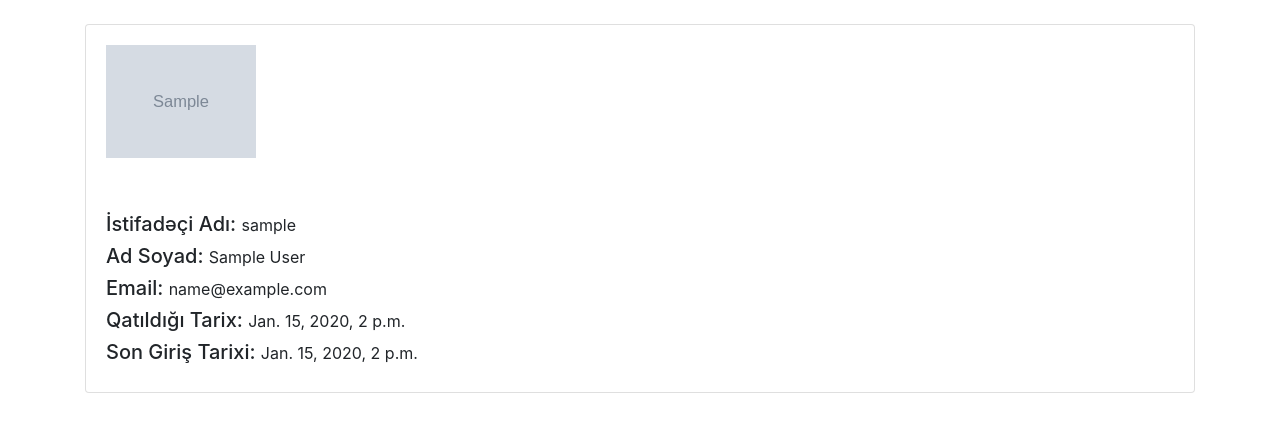
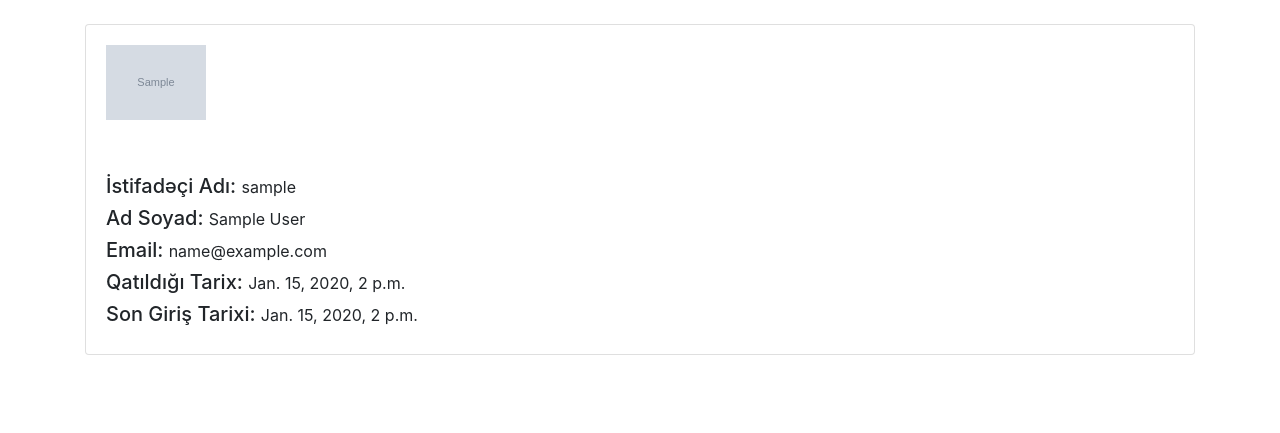
Before and after one commit to Ayxan-z/serbestisler.online, a Django app: a page that uses account/templates/pages/profile.html in a window 1280 px wide. Shown: the part 56-489 px from the top of the page. Run offline with Django 3.2, Linux system fonts and the light colour scheme; tables that the repository leaves empty hold one stand-in row (values such as "Sample post"); grey boxes marked "Sample" are stand-in pictures; some libraries are stand-ins or nearby versions.

Commit message:
profile photo 150 px --> 25%

```diff
--- a/account/templates/pages/profile.html
+++ b/account/templates/pages/profile.html
@@ -10,7 +10,7 @@
     <div class="card-body">
         <div class="card-text mb-5" style="display: inline-block;">
             {% if profile.avatar %}
-                <img src="{{profile.avatar.url}}" style="width: 150px; height: auto; float: left;">
+                <img src="{{profile.avatar.url}}" style="width: 25%; height: auto; float: left; object-fit: contain;">
             {% else %}
                 <img src="{% static 'image/no.avatar.jpg' %}" style="width: 150px; height: auto; float: left;">
             {% endif %}
```
